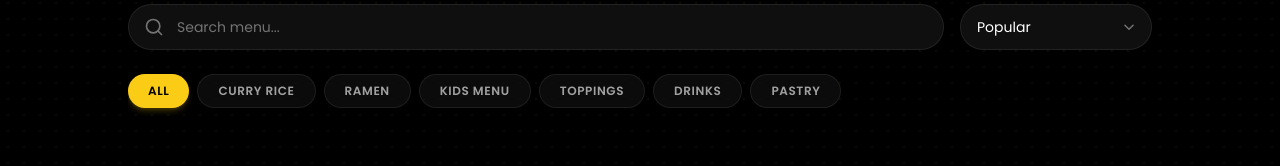
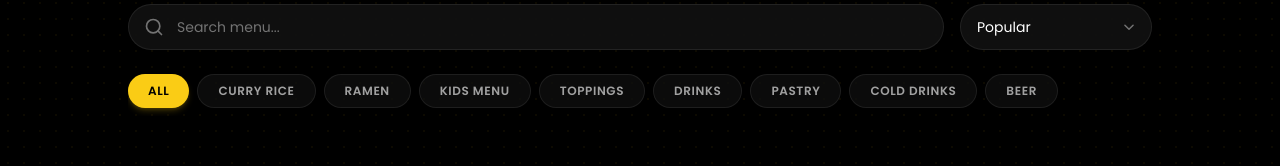
Before and after one commit to jungil13/oretachi, a Next.js app: page /menu in a window 1280 px wide. Shown: the part 453-619 px from the top of the page. Built offline with nearby package versions, Linux system fonts and the light colour scheme; no server answers; the database is empty.

Commit message:
menu update

```diff
--- a/components/menu/menu-page-client.tsx
+++ b/components/menu/menu-page-client.tsx
@@ -18,7 +18,7 @@ interface MenuItem {
   created_at?: string;
 }
 
-const CATEGORIES = ["All", "CURRY RICE", "RAMEN", "KIDS MENU", "TOPPINGS", "DRINKS", "PASTRY"];
+const CATEGORIES = ["All", "CURRY RICE", "RAMEN", "KIDS MENU", "TOPPINGS", "DRINKS", "PASTRY", "COLD DRINKS", "BEER"];
 
 const getNormalizedCategory = (category: string): string => {
   const cat = (category || "").toUpperCase();
@@ -27,6 +27,8 @@ const getNormalizedCategory = (category: string): string => {
   if (cat === "KIDS MENU") return "KIDS MENU";
   if (cat === "TOPPINGS") return "TOPPINGS";
   if (cat === "PASTRY") return "PASTRY";
+  if (cat === "COLD DRINKS") return "COLD DRINKS";
+  if (cat === "BEER") return "BEER";
   if (
     cat === "DRINKS" ||
     cat === "COFFEE" ||
--- a/lib/data/seed.ts
+++ b/lib/data/seed.ts
@@ -11,6 +11,8 @@ export const MENU_CATEGORIES = [
   "NON COFFEE",
   "PASTRY",
   "TEA",
+  "COLD DRINKS",
+  "BEER",
 ] as const;
 
 export const GALLERY_CATEGORIES = ["Food", "Restaurant Interior", "Customers", "Events"] as const;
```
